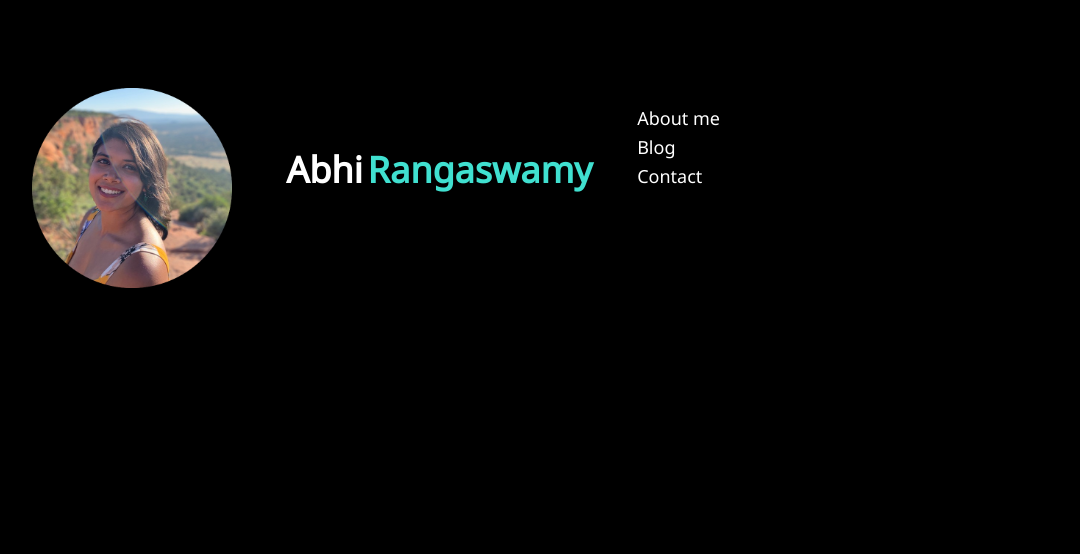
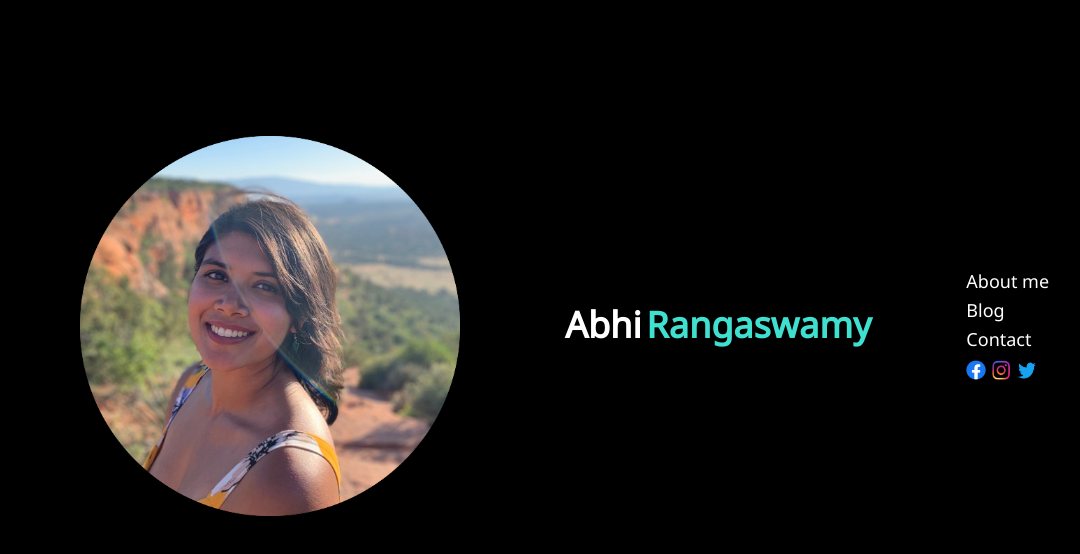
Before and after one commit to abrang/abrang.github.io, a plain HTML site: page index.html in a window 1280 px wide. Shown: the whole page, without its empty margins (56-1136 px from the left). Drawn offline with Linux system fonts and the light colour scheme.

Commit message:
Added contact links, modularized code

```diff
--- a/index.html
+++ b/index.html
@@ -1,24 +1,26 @@
 <html>
     <head>
-        <link rel="stylesheet" href="index.css">
-        <link rel="icon" type="image/png" href="favicon3.png" sizes="16x16"/>
+        <link rel="stylesheet" href="styles/index.css">
+        <link rel="icon" type="image/png" href="images/favicon3.png" sizes="16x16"/>
         <link href="https://fonts.googleapis.com/css?family=Noto+Sans&display=swap" rel="stylesheet">
         <title>Abhi Rangaswamy</title>
     </head>
     <body>
         <div>
-            <img src="abhi.png" alt="Photo of Abhi">
-            <div class="name">
+            <img src="images/abhi.png" alt="Photo of Abhi">
+            <div class="name" style="vertical-align: 5%">
                 <h1 class="first-name">Abhi</h1>
                 <h1 class="surname">Rangaswamy</h1>
-                <ul>
+                <ul class="links">
                     <li><a class="link" href="aboutme.html">About me</a></li>
                     <li><a class="link" href="blog.html">Blog</a></li>
                     <li><a class="link" href="contact.html">Contact</a></li>
+                    <div>
+                        <a href="https://www.facebook.com/abrangaswamy"><img class="small-icon" src="images/facebook.png"></a>
+                        <a href="https://www.instagram.com/abrangaswamy/"><img class="small-icon" src="images/instagram.png"></a>
+                        <a href="https://twitter.com/ABrangaswamy"><img style="padding-left:0"  class="small-icon" src="images/twitter.png"></a>
+                    </div>
                 </ul>
-            </div>
-            <div class="links">
-
             </div>
         </div>
 
--- /dev/null
+++ b/styles/index.css
@@ -0,0 +1,65 @@
+html {
+    font-family: 'Noto Sans', sans-serif;
+    background-color: black;
+    margin: 10%;
+}
+
+.name {
+    display: inline;
+    font-size: large;
+    alignment: right;
+}
+
+.first-name {
+    color: white;
+    display: inline;
+    padding-left: 10%;
+    vertical-align: middle;
+}
+
+.surname {
+    color: #40E0D0;
+    display: inline;
+    padding-right: 5%;
+    vertical-align: middle;
+}
+
+img {
+    height: 380px;
+    width: 380px;
+    display: inline;
+    alignment: left;
+    vertical-align: middle;
+}
+
+.link {
+    color: white;
+    text-decoration: none;
+    display: inline-block;
+    white-space: pre;
+    font-size: large;
+    padding-bottom: 5px;
+    text-align: right;
+    /*vertical-align: middle;*/
+}
+
+.link:hover {
+    font-size: larger;
+}
+
+.icons {
+    display: inline;
+}
+
+.links {
+    vertical-align: middle;
+}
+
+ul {
+    display: inline-block;
+}
+
+.small-icon {
+    height: 20px;
+    width: 20px;
+}
```
Also changed, not shown: images/abhi-website-logo.png (added), images/abhi.png (added), images/facebook.png (added), images/favicon.png (added), images/favicon2.png (added), images/favicon3.png (added), images/instagram.png (added), images/twitter.png (added), 1 other file.
